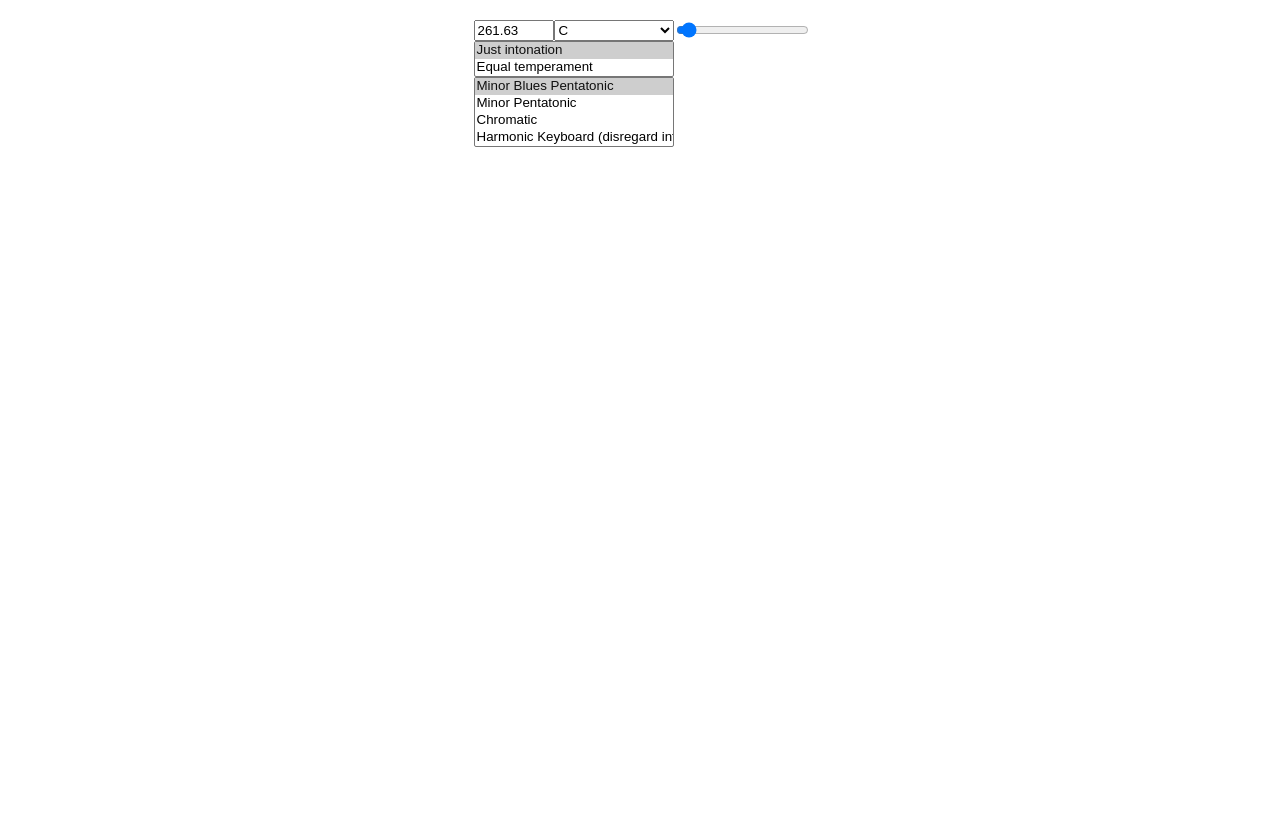
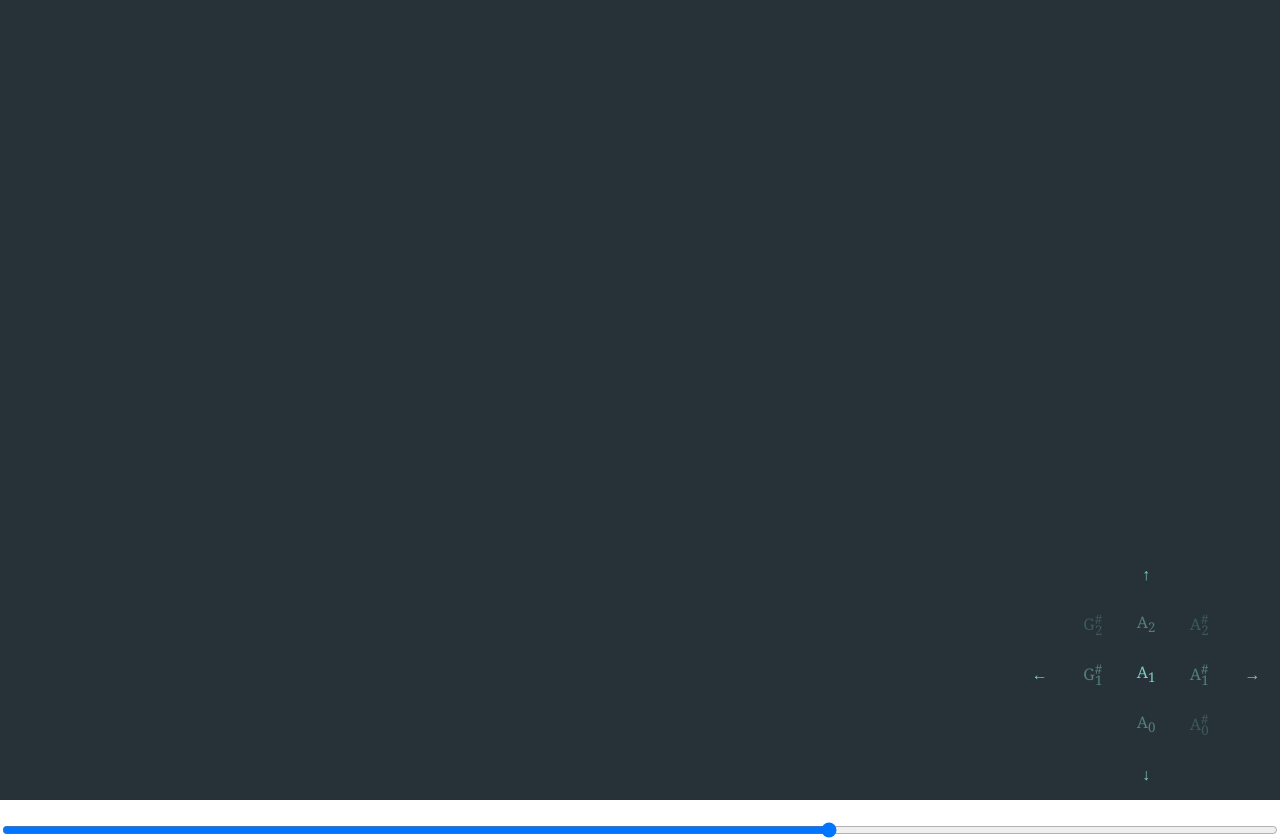
Before and after one commit to npny/just-intonation-blues, a plain HTML site: page index.html in a window 1280 px wide. Drawn offline with Linux system fonts and the light colour scheme.

Commit message:
"Rainbow update"
Many improvements :
 - Major code refactoring
 - Now reuses oscillators instead of regenerating them every keypress
 - Improved tonality navigation ; Use up/down to go up or down an octave, or left/right to change note (ABCDEFG)
 - Added multi-octave colored spectrogram
 - Reduced available modes to "Just Blues" and "12ET"
 - Extended the keymap to another row
 - Improved sound synthesis
 - Improved UI

```diff
--- a/index.html
+++ b/index.html
@@ -35,23 +35,38 @@
 			width: 100%;
 		}
 
+		#canvas {
+			width: 100vw;
+			height: 100vh;
+		}
+
+		#frequency-pad {
+			position: absolute;
+			bottom: 0;
+			right: 0;
+		}
+		#frequency-pad sup {margin-right: -1ex;}
+		#frequency-pad td {
+			color: rgb( 128, 203, 196 );
+			width: 2em;
+			height: 3em;
+			padding: 0.6em;
+			text-align: center;
+		}
+
+		#frequency-pad tr:nth-child(2), #frequency-pad tr:nth-last-child(2) {opacity: .5;}
+		#frequency-pad td:nth-child(2), #frequency-pad td:nth-last-child(2) {opacity: .5;}
+
 	</style>
 </head>
 <body>
 
+<table id="frequency-pad"></table>
+
+<canvas id="canvas" width="100vw"></canvas>
 
 <div id="controls">
-	<div>
-		<div>
-			<input id="tonality-input" type="number" value=440>
-			<select id="tonality-select"></select>
-		</div>
-		<select id="intonation-select"></select>
-		<select id="scale-select"></select>
-	</div>
-	<div>
-		<input type="range" id="output-volume" />
-	</div>
+	<input type="range" id="output-volume" value=".1"/>
 </div>
 
 
@@ -62,22 +77,49 @@
 	context.masterOut.gain.value = .1;
 	context.masterOut.connect(context.destination);
 </script>
+
 <script type="text/javascript" src="keyboard.js"></script>
-<script type="text/javascript" src="scales.js"></script>
-<script type="text/javascript" src="source.js"></script>
+<script type="text/javascript" src="key.js"></script>
+<script type="text/javascript" src="organ.js"></script>
 <script type="text/javascript" src="ui.js"></script>
+<script type="text/javascript" src="spectrogram.js"></script>
+
 <script>
 
 	function init() {
 
-		tonalityInput.value = standardFrequencies["C"];
-		tonalitySelect.value = "C";
-		intonationSelect.value = "just";
-		scaleSelect.value = "minorBlues";
-		//scaleSelect.value = "multiKeyboard";
+		const analyserNode = context.createAnalyser();
+		window.analyserNode = analyserNode;
+		analyserNode.fftSize = Math.pow(2, 11); // 10-15
+		analyserNode.smoothingTimeConstant = .0//01;//0.0001;
 
-		controls.addEventListener("change", updateKeyboard);
-		updateKeyboard();
+		//Organ.output.connect(analyserNode);
+
+		const canvas = document.getElementById("canvas");
+		canvas.height = canvas.clientHeight;
+		canvas.width = canvas.clientWidth;
+		window.spectrogram = new Spectrogram(analyserNode, canvas);
+
+		/*
+		navigator.getUserMedia_ = (navigator.getUserMedia || navigator.webkitGetUserMedia || navigator.mozGetUserMedia || navigator.msGetUserMedia);
+		navigator.getUserMedia_({audio: true}, function(stream) {
+			context.masterIn = context.createMediaStreamSource(stream);
+			//context.masterIn.connect(analyserNode);
+		}, e => console.log(e));
+		*/
+
+		const dummyOscillator = context.createOscillator();
+		dummyOscillator.frequency.value = 0;
+		dummyOscillator.start();
+		dummyOscillator.connect(analyserNode);
+		context.masterOut.connect(analyserNode);
+
+		Organ.init();
+		Organ.setScale(minorBluesScale_Just2);
+		Organ.output.connect(context.masterOut);
+
+		UI.setBaseNoteIndex(12);
+
 
 	}
 
--- /dev/null
+++ b/key.js
@@ -0,0 +1,61 @@
+// A single key, that synthetize its own sound and keep track of its own state
+
+const Key = function(){
+
+	this.isDown = false;
+	this.ratio = 2.4;
+	this.frequency = 1;
+
+	this.switch = context.createGain();
+	this.output = context.createGain();
+	this.harmonics = [];
+
+
+	Organ.harmonicRatios.forEach(ratio => {
+
+		const oscillator = context.createOscillator();
+		oscillator.type = "sine";
+		oscillator.start();
+
+		const gain = context.createGain();
+		oscillator.connect(gain);
+		gain.connect(this.switch);
+
+		this.harmonics.push({ratio, oscillator, gain});
+
+	});
+
+	this.switch.connect(this.output);
+
+	this.updateHarmonicLevels();
+	this.keyDown();
+	this.keyUp();
+
+	return this;
+
+}
+
+Key.prototype.updateHarmonicLevels = function() {
+	Organ.harmonicLevels.forEach((level, index) => this.harmonics[index].gain.gain.value = level);
+}
+
+Key.prototype.setFrequency = function(frequency) {
+
+	this.frequency = frequency;
+	this.harmonics.forEach(harmonic => {
+		harmonic.oscillator.frequency.value = frequency * harmonic.ratio;
+	});
+
+}
+
+Key.prototype.keyDown = function(){
+	if(this.isDown) return;
+	this.isDown = true;
+	this.switch.gain.value = 1.0;
+}
+
+Key.prototype.keyUp = function(){
+	if(!this.isDown) return;
+	this.isDown = false;
+	this.switch.gain.value = 0.0;
+}
--- a/keyboard.js
+++ b/keyboard.js
@@ -4,6 +4,7 @@ const reducedKeyboard =
 	["Digit1", "Digit2", "Digit3", "Digit4", "Digit5", "Digit6", "Digit7", "Digit8", "Digit9", "Digit0", "Minus", "Equal"],
 	["KeyQ", "KeyW", "KeyE", "KeyR", "KeyT", "KeyY", "KeyU", "KeyI", "KeyO", "KeyP", "BracketLeft", "BracketRight"],
 	["KeyA", "KeyS", "KeyD", "KeyF", "KeyG", "KeyH", "KeyJ", "KeyK", "KeyL", "Semicolon", "Quote", "Backslash"],
+	["Backquote", "KeyZ", "KeyX", "KeyC", "KeyV", "KeyB", "KeyN", "KeyM", "Comma", "Period", "Slash", "ShiftRight"],
 ]
 
 // When you need all the keys you can get. This layout is not as straightforward to map to notes though
@@ -11,7 +12,7 @@ const fullKeyboard =
 [
 	["IntlBackslash", "Digit1", "Digit2", "Digit3", "Digit4", "Digit5", "Digit6", "Digit7", "Digit8", "Digit9", "Digit0", "Minus", "Equal", "Backspace"],
 	["Tab", "KeyQ", "KeyW", "KeyE", "KeyR", "KeyT", "KeyY", "KeyU", "KeyI", "KeyO", "KeyP", "BracketLeft", "BracketRight", "Enter"],
-	["KeyA", "KeyS", "KeyD", "KeyF", "KeyG", "KeyH", "KeyJ", "KeyK", "KeyL", "Semicolon", "Quote", "Backslash", "Enter"],
+	["CapsLock", "KeyA", "KeyS", "KeyD", "KeyF", "KeyG", "KeyH", "KeyJ", "KeyK", "KeyL", "Semicolon", "Quote", "Backslash", "Enter"],
 	["ShiftLeft", "Backquote", "KeyZ", "KeyX", "KeyC", "KeyV", "KeyB", "KeyN", "KeyM", "Comma", "Period", "Slash", "ShiftRight"],
 	["Space"]
 ]
@@ -19,33 +20,16 @@ const fullKeyboard =
 
 var sourceKeyMap = {};
 
+for(var row = 0; row < 4; row++)
+	reducedKeyboard[row].forEach((key, index) => sourceKeyMap[key] = (3-row)*12 + index);
+
+
 const handler = e => {
 	e.preventDefault();
 
-	if(sourceKeyMap[e.code])
-		sourceKeyMap[e.code][e.type == "keydown" ? "turnOn" : "turnOff"]();
+	if(e.code in sourceKeyMap)
+		Organ.keys[sourceKeyMap[e.code]][e.type == "keydown" ? "keyDown" : "keyUp"]();
 }
 
 document.addEventListener("keydown", handler);
 document.addEventListener("keyup", handler);
-
-
-
-function changeKeyboard(baseFrequency, ratioKeyMap) {
-	console.log(ratioKeyMap)
-
-	if(typeof baseFrequency === "string")
-		baseFrequency = standardFrequencies[baseFrequency];
-
-	for(var k in sourceKeyMap)
-		sourceKeyMap[k].kill();
-
-	sourceKeyMap = {};
-
-	for(var k in ratioKeyMap)
-		sourceKeyMap[k] = createSource(ratioKeyMap[k] * baseFrequency)
-
-	// Bind space to the tonic
-	sourceKeyMap["Space"] = sourceKeyMap["KeyA"];
-
-}
--- /dev/null
+++ b/organ.js
@@ -0,0 +1,70 @@
+// A complex instrument, which contains many keys and set their frequencies, post-process their output, and so on
+
+var Organ = {
+
+	// This corresponds to the drawbar harmonics on say a real Hammond B3 organ
+	harmonicRatios: [1/2, 1, 3/2, 2, 3, 4, 5, 6, 8],
+
+	// And these are the actual volume of each harmonic component. Here's a very bluesy preset.
+	harmonicLevels: [1, 1, 0, 0, 0, 0, 0, 1, 0],
+	//harmonicLevels: [1, 1, 1, 1, 1, 1, 1, 1, 1], // Uniform harmonic content
+	//harmonicLevels: [0, 1, 0, 0, 0, 0, 0, 0, 0], // Fundamental tone
+	//harmonicLevels: [1, 1, 1, 0, 0, 0, 0, 0, 0], // "Jimmy Smith" preset
+
+	keys: [],
+
+
+	init: function() {
+
+		this.output = context.createGain();
+
+
+		// Tremolo
+		this.tremoloFreq = context.createOscillator();
+		this.tremoloDepth = context.createGain()
+		this.tremoloNode = context.createGain();
+
+		this.tremoloFreq.type = "sine";
+		this.tremoloFreq.frequency.value = 10;
+		this.tremoloFreq.start();
+		this.tremoloDepth.gain.value = .2;
+		this.tremoloNode.gain.value = 1.0;
+
+		this.tremoloFreq.connect(this.tremoloDepth);
+		this.tremoloDepth.connect(this.tremoloNode.gain);
+		this.tremoloNode.connect(this.output);
+
+
+		// Init keys
+		this.keys = [];
+		for(var row = 0; row < 4; row++)
+			for(var col = 0; col < 12; col++) {
+				const key = new Key();
+				key.output.connect(this.tremoloNode);
+				this.keys.push(key);
+			}
+	},
+
+	setBaseFrequency: function(baseFrequency) {
+
+		this.baseFrequency = baseFrequency;
+		this.keys.forEach(key => {
+			key.setFrequency( baseFrequency * key.ratio );
+		});
+
+	},
+
+	setScale: function(scale) {
+
+		this.keys.forEach((key, i) => {
+			const col = i % 12;
+			const row = (i-col)/12;
+
+			const index = col % scale.length;
+			const octave = (col-index)/scale.length;
+
+			key.ratio = Math.pow(2, row+octave) * scale[index];
+		});
+
+	}
+}
--- a/scales.js
+++ /dev/null
@@ -1,146 +0,0 @@
-const standardFrequencies = {
-	"C": 261.63,
-	"C#": 277.18,
-	"D": 293.66,
-	"D#": 311.13,
-	"E": 329.63,
-	"F": 349.23,
-	"F#": 369.99,
-	"G": 392.00,
-	"G#": 415.30,
-	"A": 440.00,
-	"A#": 466.16,
-	"B": 493.88,
-};
-
-// Extend standard
-Object.keys(standardFrequencies).forEach(k => {
-	for(var i = 0; i <= 4; i++) {
-		standardFrequencies[k + (4+i)] = standardFrequencies[k] * Math.pow(2, i);
-		standardFrequencies[k + (4-i)] = standardFrequencies[k] / Math.pow(2, i);
-	}
-});
-
-
-
-// Multiply every item of a list by a number
-const mul = (list, n) => list.map(x => x * n);
-
-// Builds an object from a list of keys and a list of values
-const map = (keys, values) => {
-	const ret = {};
-	for(var i = 0; i < keys.length; i++)
-		ret[keys[i]] = values[i];
-	return ret;
-}
-
-// Flattens a list of arrays into a single array
-const flatten = array => Array.prototype.concat.apply([], array);
-
-// Loop the scale to use the 12 keys of a row
-const padToRow = (scale, size) => {
-	var ret = [];
-	while(ret.length < size) {
-		ret = ret.concat(scale);
-		scale = mul(scale, 2);
-	}
-	return ret.slice(0, 12);
-}
-
-
-
-
-
-// Harmonic keyboard
-// Where going up one row or right six keys brings you a perfect fifth higher.
-// This is somewhat related to the system used on guitars (going up one string or right 5 frets brings you a fourth higher)
-// This keyboard is all neat and mathematical, but it lacks a blue note, a semitone, contains redundant notes (octaves and fifths), and contains non-standard intervals (on the OP^$ keys)
-
-const harmonicSerie = [
-	1 + 0,
-	1 + 1/16,
-	1 + 1/8,
-	1 + 1/5,
-	1 + 1/4,
-	1 + 1/3,
-];
-
-const harmonicKeyboard = map(
-	flatten( reducedKeyboard ),
-	[].concat(
-		mul( [].concat( harmonicSerie, mul( harmonicSerie, 3/2 ) ), 2 ),
-		mul( [].concat( harmonicSerie, mul( harmonicSerie, 3/2 ) ), 3/2 ),
-		mul( [].concat( harmonicSerie, mul( harmonicSerie, 3/2 ) ), 1 )
-	)
-)
-
-
-
-
-
-
-// More common keyboards
-const equalScale = Array.from(new Array(12), (x, n) => Math.pow(2, n/12));
-const justScale = [
-	1, 			// 0 Tonic
-	1.0625,		// 1
-	1.125,		// 2
-	1.2,		// 3 Minor third
-	1.25,		// 4 Major third
-	1.3333333,  // 5 Fourth
-	1.40625,	// 6 Blue note
-	1.5,		// 7 Fifth
-	1.59375,	// 8
-	1.6875,		// 9
-	1.8,		// 10 Minor seventh
-	1.875,		// 11
-];
-
-
-// Notes 1 to 12, one octave per row
-const flatKeyboard = sourceScale => map(
-	flatten( reducedKeyboard ),
-	[].concat(
-		mul( sourceScale, 4 ),
-		mul( sourceScale, 2 ),
-		mul( sourceScale, 1 )
-	)
-)
-
-
-
-
-// And finally, scale-specific keyboards
-// Like this minor blues keyboard. You're not getting all the possible notes, but that's because you don't need them.
-
-const minorPentatonic = sourceScale => [
-	sourceScale[0],
-	sourceScale[3],
-	sourceScale[5],
-	sourceScale[7],
-	sourceScale[10]
-];
-
-
-const minorBlues = sourceScale => [
-	sourceScale[0],
-	sourceScale[3],
-	sourceScale[5],
-	sourceScale[6],
-	sourceScale[7],
-	sourceScale[10],
-	sourceScale[11]
-];
-
-
-
-
-const bluesScale12 = padToRow(minorBlues(justScale), 12);
-const bluesKeyboard = map(
-	flatten( reducedKeyboard ),
-	[].concat(
-		mul( bluesScale12, 4 ),
-		mul( bluesScale12, 2 ),
-		mul( bluesScale12, 1 )
-	)
-)
--- a/source.js
+++ /dev/null
@@ -1,40 +0,0 @@
-function createSource(frequency) {
-
-	const output = context.createGain();
-	output.connect(context.masterOut);
-	output.gain.value = 0.0;
-
-	const mix = context.createGain();
-	mix.connect(output)
-
-	const tone = context.createOscillator();
-	tone.type = "square";
-	tone.frequency.value = frequency;
-	tone.start();
-	tone.connect(mix);
-
-	const overtone = context.createOscillator();
-	overtone.type = "triangle";
-	overtone.frequency.value = frequency*2;
-	overtone.start();
-	overtone.connect(mix);
-
-	const tremolo = context.createOscillator();
-	tremolo.type = "sine";
-	tremolo.frequency.value = 5;
-	tremolo.start();
-
-	const depth = context.createGain();
-	depth.gain.value = .1;
-
-	tremolo.connect(depth);
-	depth.connect(mix.gain);
-
-
-	return {
-		node: output,
-		turnOn: () => output.gain.value = 1.0,
-		turnOff: () => output.gain.value = 0.0,
-		kill: () => output.disconnect(),
-	};
-}
--- /dev/null
+++ b/spectrogram.js
@@ -0,0 +1,117 @@
+const clamp = (min, x, max) => x < min ? min : (x > max ? max : x);
+
+
+var Spectrogram = function( analyserNode, canvasElement ) {
+
+
+
+	this.analyserNode = analyserNode;
+	//this.analyserNode.fftSize = 512;
+	this.analyserNode.minDecibel = - 110;
+	this.analyserNode.maxDecibel = - 30;
+	this.analyserNode.smoothingTimeConstant = 0;
+
+	this.audioContext = this.analyserNode.context;
+	this.canvasContext = canvasElement.getContext( "2d" );
+
+
+	// Set the dataBuffer to what it would be with max size FFT. (at 32k FFT size that's 16K bins, or about 65Ko of memory)
+	// Then if we happen to use less than that no big deal. Point is we don't have to resize.
+	// And by definition we won't be able to use more.
+	this.dataBuffer = new Float32Array( 16384 );
+
+
+	this.octaveCount = 4;
+	this.baseFrequency = 263;
+	this.drawList = [];
+
+
+
+	this.setResolutionLevel(3);
+	this.recomputeDrawRects();
+	this.update();
+	return this;
+
+}
+
+
+Spectrogram.prototype.setResolutionLevel = function(n) {
+
+	this.resolutionLevel = clamp(8, 8+n, 15);
+	this.analyserNode.fftSize = Math.pow(2, this.resolutionLevel);
+	//this.analyserNode
+
+	this.amplitudeFactor = 1/(this.analyserNode.maxDecibel - this.analyserNode.minDecibel);
+	this.amplitudeConstant = this.analyserNode.minDecibel;
+
+}
+
+
+// Precompute the drawing parameters (bin index, position, size, relation to the octave, etc.) so that the act of rendering is completely straightforward : apply the dataBuffer values and draw.
+Spectrogram.prototype.recomputeDrawRects = function() {
+
+	const frequencyStep = this.audioContext.sampleRate / this.analyserNode.fftSize;
+	const canvasHeight = this.canvasContext.canvas.height;
+	const canvasWidth = this.canvasContext.canvas.width;
+	const octaveHeight = canvasHeight/this.octaveCount;
+
+	this.drawList.splice(0, this.drawList.length);
+	//var rowFrequency = this.baseFrequency;
+
+	for(var row = 0; row < this.octaveCount; row++) {
+		const rowFrequency = this.baseFrequency * Math.pow(2, row);
+		const startIndex = Math.floor(rowFrequency/frequencyStep);
+		const endIndex   = Math.ceil(2*rowFrequency/frequencyStep);
+		const range = endIndex - startIndex;
+		const binWidth = canvasWidth/range;
+
+		for(var i = 0; i < range; i++) {
+			this.drawList.push({
+				binIndex: startIndex+i,
+				x: i*binWidth,
+				y: canvasHeight - row*octaveHeight,
+				width: binWidth,
+				height: -octaveHeight,
+				hue: (i/range)*360,
+				frequency: rowFrequency + i*frequencyStep,
+			});
+		}
+	}
+
+}
+
+
+Spectrogram.prototype.update = function() {
+
+	this.analyserNode.getFloatFrequencyData( this.dataBuffer );
+	this.render();
+	requestAnimationFrame( () => this.update() );
+
+}
+
+
+Spectrogram.prototype.render = function() {
+
+	this.canvasContext.fillStyle = "rgb( 38, 50, 56 )";
+	this.canvasContext.fillRect( 0, 0, this.canvasContext.canvas.width, this.canvasContext.canvas.width);
+
+	for(var i = 0; i < this.drawList.length; i++) {
+
+		const drawRect = this.drawList[i];
+		const value = this.dataBuffer[drawRect.binIndex];
+		const adjustedValue = (value - this.analyserNode.minDecibel) / (this.analyserNode.maxDecibel - this.analyserNode.minDecibel);
+
+		//this.canvasContext.fillStyle = "rgb( 128, 203, 196 )";
+		this.canvasContext.fillStyle = `hsla(${drawRect.hue}, 18%, 46%, ${adjustedValue})`;
+		//this.canvasContext.fillRect( drawRect.x, drawRect.y, drawRect.width, drawRect.height);
+
+		// Draw pixel-aligned boxes instead
+		const x = Math.round(drawRect.x);
+		const y = Math.round(drawRect.y);
+		const width = Math.round(drawRect.x + drawRect.width) - x;
+		const height = Math.round(drawRect.y + drawRect.height) - y;
+		this.canvasContext.fillRect( x, y, width, height );
+
+	}
+
+}
--- a/ui.js
+++ b/ui.js
@@ -1,89 +1,128 @@
-const controls = document.getElementById("controls");
+// Output volume
+const range = document.getElementById("output-volume");
+range.min = 0.0;
+range.max = 2.0;
+range.step = .1;
+range.value = 1.3;
+range.addEventListener("input", e => context.masterOut.gain.value = range.value);
 
-function addOptions(id, options) {
-	const select = document.getElementById(id);
-	select.size = Object.keys(options).length;
-	select.addEventListener("focus", e => select.blur());
 
-	for(var k in options) {
-		const optionElement = document.createElement("option");
-		optionElement.value = k;
-		optionElement.innerText = options[k];
-		select.appendChild(optionElement);
+
+
+
+const chromaticScale_12ET = Array.from(new Array(12), (x, n) => Math.pow(2, n/12));
+const minorBluesScale_Just = [
+	1/1, 			// 0 Tonic
+	6/5,			// 3 Minor third
+	4/3,  			// 5 Fourth
+	3/2 / (16/15),	// 6 Blue note
+	3/2,			// 7 Fifth
+	9/5,			// 10 Minor seventh
+	9/5 * (16/15),	// 11 Subtonic
+];
+
+//const minorBluesScale_Just2 = minorBluesScale_Just.slice(0,-1).concat([1.882]);
+//const minorBluesScale_Just2 = minorBluesScale_Just.slice(0,-1).concat([1.875]);
+const minorBluesScale_Just2 = minorBluesScale_Just.slice(0,-1)
+
+
+
+
+
+
+//55*2^(n/12)
+
+const noteNames = ["A", "A#", "B", "C", "C#", "D", "D#", "E", "F", "F#", "G", "G#"];
+var baseNoteIndex = 12; // Note index ranges from 0 to whatever (around 96 for the end of the audible spectrum). It represents how many semi-tones up from A1 (55Hz)
+var standardA = 55.0;
+var baseFrequency = standardA; // This is the actual frequency. This can be set indirectly by selecting another baseNote, or directly by going up/down 1 Hz
+
+
+// UI
+const UI = {
+	baseNoteIndex: 0,
+	baseFrequency: 55.0,
+
+
+	setBaseFrequency: function(baseFrequency) {
+
+		window.baseFrequency = baseFrequency;
+		Organ.setBaseFrequency(baseFrequency);
+		//updateFreqDisplay();
+		//updateSpectr();
+		window.spectrogram.baseFrequency = baseFrequency;
+		window.spectrogram.recomputeDrawRects();
+
+	},
+
+	setBaseNoteIndex: function(baseNoteIndex) {
+
+		this.baseNoteIndex = baseNoteIndex;
+		// updatePad
+		updateFrequencyPad()
+
+		this.setBaseFrequency(standardA * Math.pow(2, this.baseNoteIndex/12));
+
 	}
-
-	return select;
 }
 
 
 
 
 
+//const bluesKeyboard = flatKeyboard( padToRow( minorBluesScale_Just2, 12 ) );
+const frequencyPad = document.getElementById("frequency-pad");
+function updateFrequencyPad() {
+
+	// Build the table of names of nearby notes
+	const table = [];
+	for(var level = -1; level <= 1; level++) {
+
+		const row = [];
+
+		for(var n = -1; n <= 1; n++) {
+
+			const index = (UI.baseNoteIndex + n) + (level * noteNames.length);
+			const name = noteNames[index % noteNames.length];
+			const octave = Math.round(index / noteNames.length);
+
+			if(index >= 0)
+				row.push(name.replace("#", "<sup>#</sup>") + "<sub>" + octave + "</sub>");
+			else
+				row.push("");
+
+		}
+
+		table.push(row);
+	}
 
 
-// Output volume
-
-const range = document.getElementById("output-volume");
-range.min = 0.0;
-range.max = 2.0;
-range.step = .1;
-range.value = .1;
-range.addEventListener("input", e => context.masterOut.gain.value = range.value);
-range.addEventListener("change", e => e.stopPropagation());
+	// Reorder from bottom to top and add arrows
+	const rows = [
+		["", "", "↑", "", ""],
+		[].concat([""], table[2], [""]),
+		[].concat(["←"], table[1], ["→"]),
+		[].concat([""], table[0], [""]),
+		["", "", "↓", "", ""],
+	];
 
 
-// "Enter a base frequency (tonality) or select a standard one"
+	// Build HTML
+	var html = "";
+	for(var i = 0; i < rows.length; i++) {
+		html += "<tr>";
 
-const tonalityInput = document.getElementById("tonality-input");
+		for(var j = 0; j < rows[i].length; j++)
+			html += "<td>" + rows[i][j] + "</td>";
 
-const tonalities = {}; Object.keys(standardFrequencies).slice(0, 12).forEach(k => tonalities[k] = k);
-tonalities["custom"] = "Custom";
-const tonalitySelect = addOptions("tonality-select", tonalities);
-tonalitySelect.size = "";
+		html += "</tr>";
+	}
 
-tonalityInput.addEventListener("focus", e => tonalitySelect.value = "custom");
-tonalityInput.addEventListener("keydown", e => e.stopPropagation());
-tonalityInput.addEventListener("blur", e => updateKeyboard);
-tonalitySelect.addEventListener("change", e => tonalityInput.value = standardFrequencies[tonalitySelect.value]);
+	frequencyPad.innerHTML = html;
+
+}
 
 
-
-
-
-const intonationSelect = addOptions("intonation-select", {
-	"just": "Just intonation",
-	"equal": "Equal temperament",
-});
-
-
-
-const scaleSelect = addOptions("scale-select", {
-	"minorBlues": "Minor Blues Pentatonic",
-	"minorPentatonic": "Minor Pentatonic",
-	"chromatic": "Chromatic",
-	"harmonic": "Harmonic Keyboard (disregard intonation)",
-});
-
-
-
-function updateKeyboard() {
-
-	var intonation;
-	if(intonationSelect.value == "just") intonation = justScale;
-	if(intonationSelect.value == "equal") intonation = equalScale;
-
-	var tonality;
-	if(tonalitySelect.value == "custom") tonality = parseFloat(tonalityInput.value);
-	else tonality = standardFrequencies[tonalitySelect.value];
-
-	var keyboard;
-	if(scaleSelect.value == "harmonic") keyboard = harmonicKeyboard;
-	if(scaleSelect.value == "chromatic") keyboard = flatKeyboard( intonation );
-	if(scaleSelect.value == "minorPentatonic") keyboard = flatKeyboard( padToRow( minorPentatonic( intonation ), 12 ) );
-	if(scaleSelect.value == "minorBlues") keyboard = flatKeyboard( padToRow( minorBlues( intonation ), 12 ) );
-
-	changeKeyboard(tonality, keyboard);
-}
 
 
 
@@ -95,14 +134,16 @@ document.addEventListener("keydown", e => {
 	if(e.code == "KeyR" && e.metaKey || e.ctrlKey) window.location.reload();
 
 	// Change tonality up or down with arrow up / down
-	if(e.code == "ArrowUp" || e.code == "ArrowDown")
-	{
-		const currentOption = document.querySelector(`#tonality-select option[value="${tonalitySelect.value}"]`);
-		const newOption = e.code == "ArrowUp" ? currentOption.previousSibling : currentOption.nextSibling;
+	if(e.code == "ArrowUp")
+		UI.setBaseNoteIndex(UI.baseNoteIndex + 12);
 
-		if(newOption && newOption.value != "custom") {
-			tonalitySelect.value = newOption.value;
-			updateKeyboard();
-		}
-	}
+	if(e.code == "ArrowDown")
+		UI.setBaseNoteIndex(UI.baseNoteIndex - 12);
+
+	if(e.code == "ArrowRight")
+		UI.setBaseNoteIndex(UI.baseNoteIndex + 1);
+
+	if(e.code == "ArrowLeft")
+		UI.setBaseNoteIndex(UI.baseNoteIndex - 1);
+
 })
```
